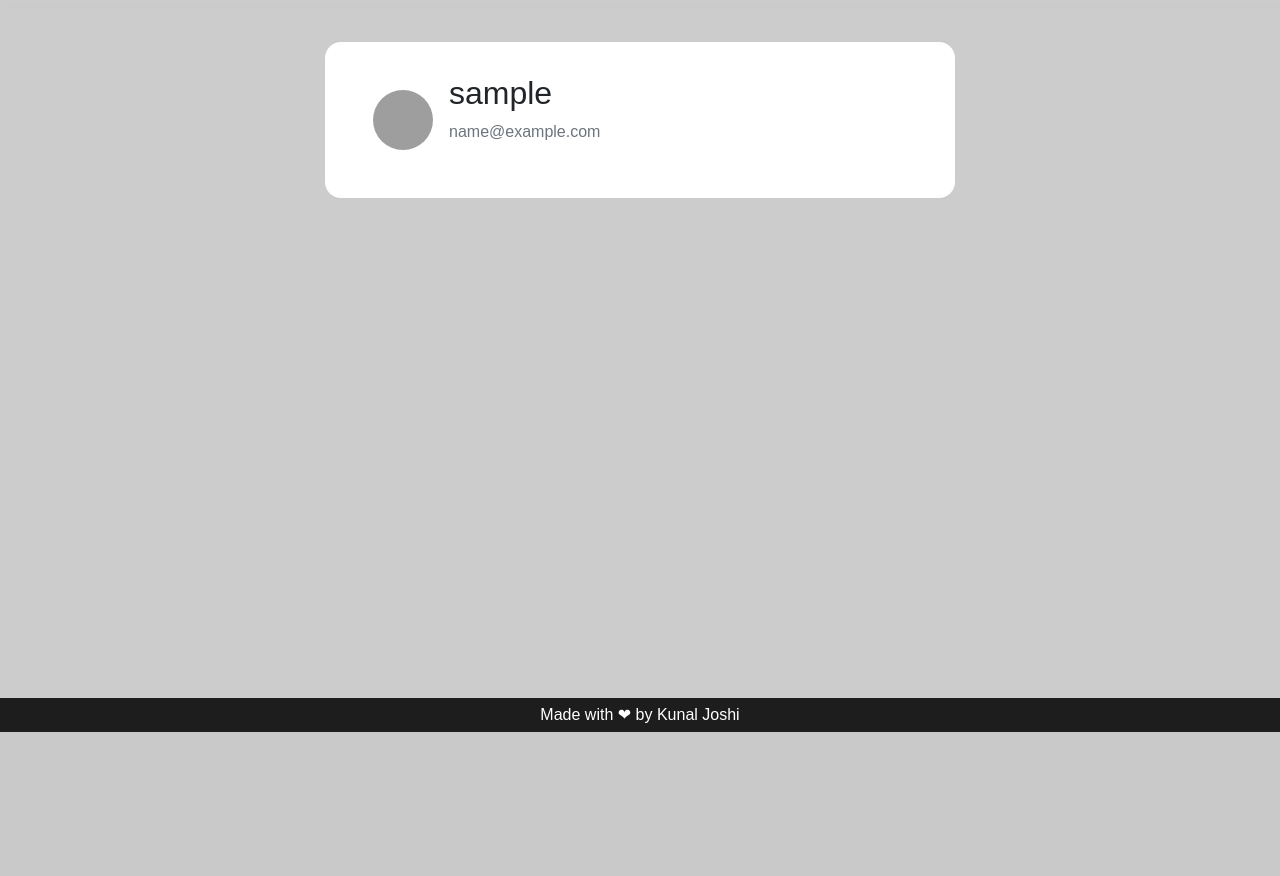
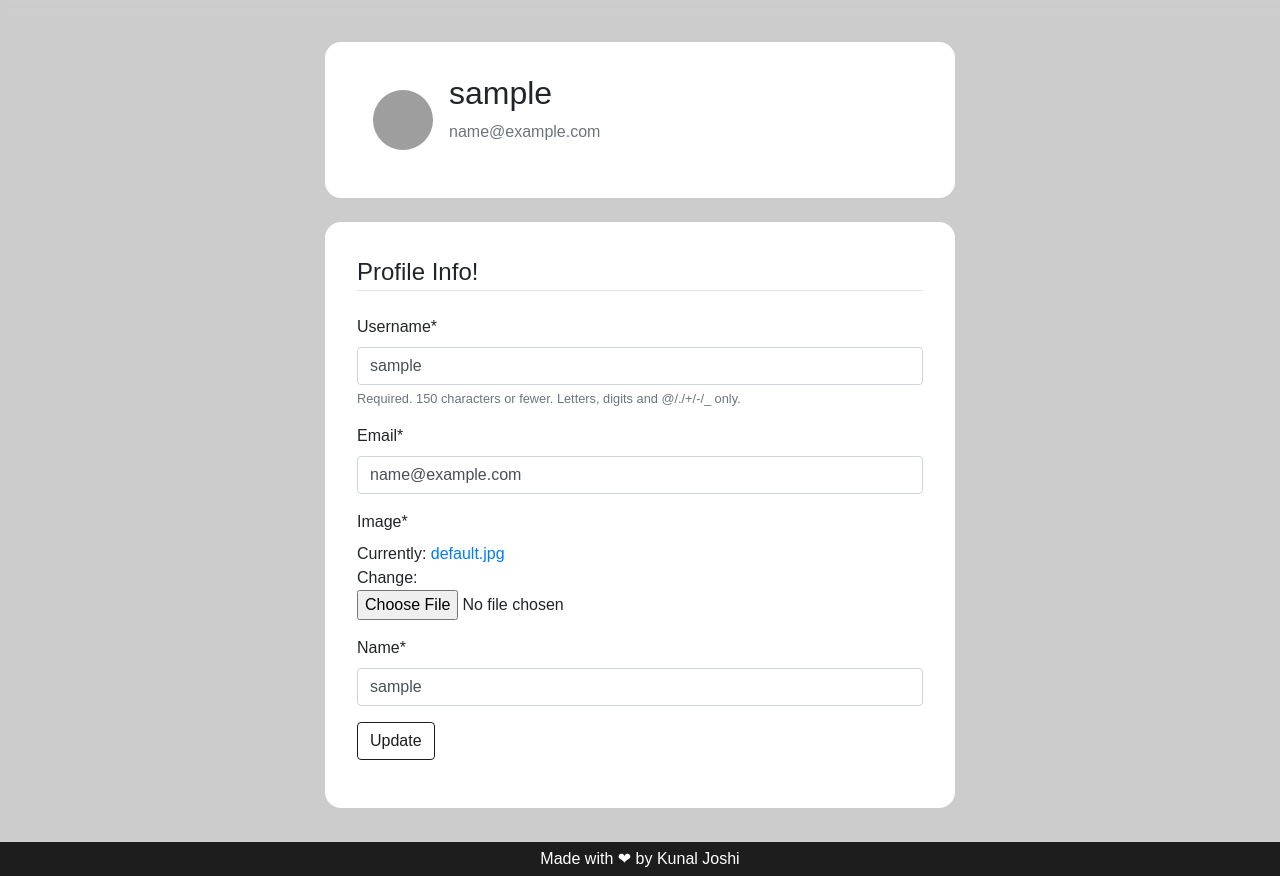
Before and after one commit to kunalx86/blog-app, a Django app: page /profile/ in a window 1280 px wide. Shown: the part 68-944 px from the top of the page. Before the commit the page ends 800 px from the top, so only its background shows below. Run offline with Django 3.2, Linux system fonts and the light colour scheme; the visitor is signed in with stand-in values (Sample User, id 1); data comes from the database, SQL or seed files in the repository; parts of the project's set-up code (start-up, migrations or seed data) failed here and were passed over; some libraries are stand-ins or nearby versions; grey boxes are pictures that could not be loaded.

Commit message:
Added the front end to update profile and user info. Dropped the idea for a sidebar

```diff
--- a/static/styles.css
+++ b/static/styles.css
@@ -44,7 +44,8 @@ body {
 
 .container {
     width: auto;
-    margin-right: 20rem;
+    margin-right: 25%;
+    margin-left: 25%;
     margin-bottom:1.5rem;
     padding: 10px;
     padding-bottom: 50px;
@@ -75,7 +76,6 @@ body {
     border-radius: 0.3rem;
     /* box-shadow: 3px 3px 7px 7px #ccc; */
 }
-
 
 .date-author {
     padding-top: 0.3rem;
@@ -128,14 +128,14 @@ footer {
 }
 
 .register {
-    margin-left: 20%;
-    margin-right: auto;
-    width: auto;
-    height: auto;
+    display: flex;
 }
 
 .register-form {
     padding: 2rem;
+    width: 50%;
+    margin-left: 25%;
+    margin-right: 25%;
 }
 
 *.btn-outline-info {
@@ -172,6 +172,7 @@ footer {
 @media only screen and (max-width: 600px) {
     .container {
         margin-right: 0;
+        margin-left: 0;
         font-size: small;
     }
     .post {
@@ -186,4 +187,9 @@ footer {
         margin-left: 0;
         margin-right: 0;
     }
+    .register-form {
+        margin-left: 0;
+        margin-right: 0;
+        width: 100%;
+    }
 }
--- a/templates/login.html
+++ b/templates/login.html
@@ -32,6 +32,6 @@ footer {
 <script type="text/javascript">
     const navbar = document.querySelector('.navbar');
     console.log(navbar);
-    navbar.childNodes[5].childNodes[1].classList.add('selected');
+    navbar.children[3].children[0].classList.add('selected');
 </script>
 {% endblock content %}
--- a/templates/profile.html
+++ b/templates/profile.html
@@ -1,14 +1,6 @@
 {% extends 'base.html' %}
+{% load crispy_forms_tags %}
 {% block content %}
-<style>
-    footer {
-        position: fixed;
-        left: 0;
-        bottom: 0;
-        width: 100%;
-    }
-</style>
-{% if user.profile %}
 <div class="content-section container profile-card">
     <div class="media">
         <img class="rounded-circle account-img" width="60px" height="60px" src="{{ user.profile.image.url }}"/>
@@ -18,11 +10,21 @@
         </div>
     </div>
 </div>
-{% endif %}
-
-{% if not user.profile %}
-<h4>Not registerd for profile</h4>
-{% endif %}
+<div class="register">
+    <div class="content-section container register-form">
+    <form method="POST">
+        {% csrf_token %}
+        <fieldset class="form-group">
+            <legend class="border-bottom">Profile Info!</legend>
+        </fieldset>
+        {{ u_form|crispy }}
+        {{ p_form|crispy }}
+        <div class="form-group">
+            <button class="btn btn-outline-info" type="submit">Update</button>
+        </div>
+    </form>
+</div>
+</div>
 <script>
     const navbar = document.querySelector('.navbar');
     navbar.childNodes[5].childNodes[1].classList.add('selected');
--- a/trydjango/settings.py
+++ b/trydjango/settings.py
@@ -142,3 +142,4 @@ STATICFILES_DIRS = [
 CRISPY_TEMPLATE_PACK = 'bootstrap4'
 
 LOGIN_REDIRECT_URL = 'blog-post'
+LOGIN_URL = 'login'
--- a/users/forms.py
+++ b/users/forms.py
@@ -1,6 +1,7 @@
 from django import forms
 from django.contrib.auth.models import User
 from django.contrib.auth.forms import UserCreationForm
+from .models import Profile
 
 class UserRegisterForm(UserCreationForm):
     email = forms.EmailField()
@@ -8,3 +9,15 @@ class UserRegisterForm(UserCreationForm):
     class Meta:
         model = User
         fields = ['username', 'email', 'password1', 'password2']
+
+class UserUpdateForm(forms.ModelForm):
+    email = forms.EmailField()
+
+    class Meta:
+        model = User
+        fields = ['username', 'email']
+
+class ProfileUpdateForm(forms.ModelForm):
+    class Meta:
+        model = Profile
+        fields = ['image', 'name']
--- a/users/views.py
+++ b/users/views.py
@@ -1,7 +1,7 @@
 from django.shortcuts import render, redirect
 from django.contrib import messages
 from django.contrib.auth.decorators import login_required
-from .forms import UserRegisterForm
+from .forms import UserRegisterForm, UserUpdateForm, ProfileUpdateForm
 from .models import Profile
 
 # Create your views here.
@@ -20,7 +20,21 @@ def register(request):
 
 @login_required
 def profile(request):
+    if request.method == 'POST':
+        u_form = UserUpdateForm(request.POST, instance=request.user)
+        p_form = ProfileUpdateForm(request.POST, request.FILES, instance=request.user.profile)
+        if p_form.is_valid() and u_form.is_valid():
+            p_form.save()
+            u_form.save()
+            messages.success(request, 'Hey ✋! Your details have been updated!')
+            return redirect('profile')
+    else:
+        u_form = UserUpdateForm(instance=request.user)
+        p_form = ProfileUpdateForm(instance=request.user.profile)
     user = request.user
     profile = Profile.objects.filter(user=user).first()
-    context = {}
+    context = {
+        'u_form': u_form,
+        'p_form': p_form
+    }
     return render(request, "profile.html", context)
```
Lines whose indentation alone changed are shown as unchanged.
